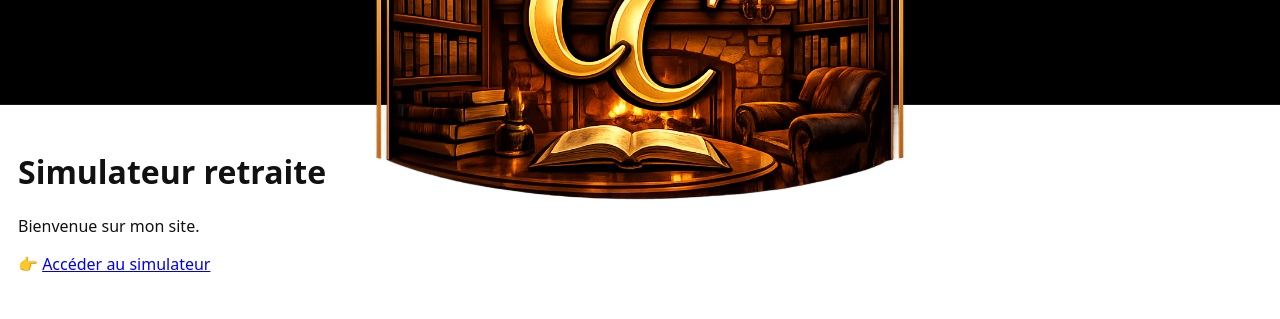
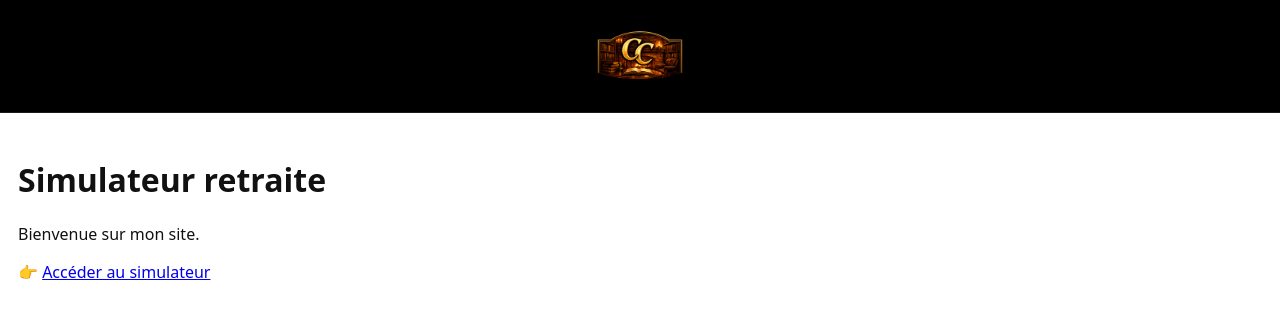
Before and after one commit to Romain-Borie/bibliotheque_CC.com, a Jekyll site: the page built from index.md, in a window 1280 px wide. Shown: the top 319 px of the page. Built offline with Jekyll 4.4.1, drawn with Linux system fonts in a browser that asks for light colours.

Commit message:
Update site.css

```diff
--- a/assets/css/site.css
+++ b/assets/css/site.css
@@ -1,40 +1,52 @@
 /* ===== Header : barre noire + logo ===== */
 header.topbar {
-  position: sticky; top: 0; z-index: 1000;
-  background: #000;               /* noir UNIQUEMENT pour la barre */
+  position: sticky;
+  top: 0;
+  z-index: 1000;
+  background: #000;                  /* noir uniquement pour la barre */
   border-bottom: 1px solid #1a1a1a;
 }
 
 header.topbar .topbar-inner {
-  height: 88px;                   /* hauteur de barre (plus grande) */
+  min-height: 96px;                  /* laisse respirer le logo */
   padding: 8px 16px;
-  display: flex; align-items: center; justify-content: center;
+  display: flex;
+  align-items: center;
+  justify-content: center;
 }
 
+/* >>> Ajuste la TAILLE du logo ici <<< */
 header.topbar .brand-img {
-  height: 600px;                   /* >>> TAILLE DU LOGO ICI <<< */
-  width: auto; display: block; object-fit: contain;
-  max-width: min(92vw, 1100px);
+  height: 96px;                      /* augmente si besoin : 112px, 128px… */
+  width: auto;
+  display: block;
+  object-fit: contain;
+  max-width: min(95vw, 1200px);
 }
 
-/* Mobile : barre un peu plus compacte */
+/* Mobile : un peu plus compact */
 @media (max-width: 640px) {
-  header.topbar .topbar-inner { height: 72px; }
-  header.topbar .brand-img    { height: 56px; }
+  header.topbar .topbar-inner { min-height: 80px; }
+  header.topbar .brand-img    { height: 72px; }
 }
 
-/* ===== Contenu : fond BLANC, texte sombre ===== */
+/* ===== Contenu : fond blanc, texte sombre ===== */
 html, body {
-  background: #fff;
+  margin: 0;
+  background: #fff;                  /* fond BLANC pour tout le site */
   color: #111;
-  margin: 0;
   font-family: system-ui, -apple-system, "Segoe UI", Roboto, Arial, "Noto Sans";
 }
 
-main.content { padding: 24px 18px 56px; }
+main.content {
+  background: #fff;
+  color: #111;
+  padding: 24px 18px 56px;
+}
 
-/* (Sécurité) Si ton thème applique un fond sombre ailleurs, neutralise-le : */
+/* Sécurité si le thème Jekyll colore d'autres wrappers */
 .page-content, .wrapper, .post, .container, .main, .content-area {
   background: #fff;
   color: #111;
 }
+``
```
